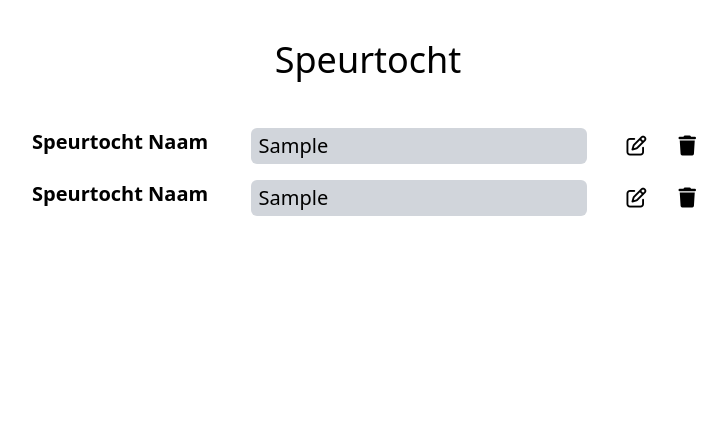
After one commit to yusufkemal1001/Speurtocht, a PHP site: page /edit.speurtocht.php?id=1 in a window 1280 px wide. The commit adds this page. Shown: the top 439 px of the page, without its empty margins (272-999 px from the left). Run offline with PHP 8.4, Linux system fonts and the light colour scheme; the visitor is signed in with stand-in values (Sample User, id 1); tables that the repository leaves empty or names only in its code hold one stand-in row (values such as "Sample post"); some libraries are stand-ins or nearby versions.

Commit message:
admin panel speurtocht toevoegen

```diff
--- /dev/null
+++ b/dbcon.php
@@ -0,0 +1,13 @@
+<?php
+$servername = "localhost";
+$username = "root";
+$password = "root";
+$dbname = "speurtocht";
+
+// Create connection
+$conn = new mysqli($servername, $username, $password, $dbname);
+// Check connection
+if ($conn->connect_error) {
+    die("Connection failed: " . $conn->connect_error);
+}
+?>
--- a/dist/output.css
+++ b/dist/output.css
@@ -551,16 +551,189 @@ video {
   --tw-backdrop-sepia:  ;
 }
 
+.float-right {
+  float: right;
+}
+
+.m-auto {
+  margin: auto;
+}
+
+.m-2 {
+  margin: 0.5rem;
+}
+
+.m-5 {
+  margin: 1.25rem;
+}
+
 .mr-2 {
   margin-right: 0.5rem;
+}
+
+.mb-5 {
+  margin-bottom: 1.25rem;
+}
+
+.mt-5 {
+  margin-top: 1.25rem;
 }
 
 .flex {
   display: flex;
 }
 
+.grid {
+  display: grid;
+}
+
+.hidden {
+  display: none;
+}
+
+.h-48 {
+  height: 12rem;
+}
+
+.max-h-80 {
+  max-height: 20rem;
+}
+
+.max-h-full {
+  max-height: 100%;
+}
+
+.max-h-screen {
+  max-height: 100vh;
+}
+
+.w-3\/4 {
+  width: 75%;
+}
+
+.w-2\/5 {
+  width: 40%;
+}
+
+.w-3\/5 {
+  width: 60%;
+}
+
+.w-2\/4 {
+  width: 50%;
+}
+
+.w-full {
+  width: 100%;
+}
+
+.w-4\/5 {
+  width: 80%;
+}
+
+.w-3\/6 {
+  width: 50%;
+}
+
+.max-w-full {
+  max-width: 100%;
+}
+
+.grid-cols-2 {
+  grid-template-columns: repeat(2, minmax(0, 1fr));
+}
+
 .items-center {
   align-items: center;
+}
+
+.justify-center {
+  justify-content: center;
+}
+
+.justify-between {
+  justify-content: space-between;
+}
+
+.justify-evenly {
+  justify-content: space-evenly;
+}
+
+.overflow-scroll {
+  overflow: scroll;
+}
+
+.rounded-md {
+  border-radius: 0.375rem;
+}
+
+.bg-white {
+  --tw-bg-opacity: 1;
+  background-color: rgb(255 255 255 / var(--tw-bg-opacity));
+}
+
+.bg-red-400 {
+  --tw-bg-opacity: 1;
+  background-color: rgb(248 113 113 / var(--tw-bg-opacity));
+}
+
+.bg-gray-300 {
+  --tw-bg-opacity: 1;
+  background-color: rgb(209 213 219 / var(--tw-bg-opacity));
+}
+
+.bg-green-400 {
+  --tw-bg-opacity: 1;
+  background-color: rgb(74 222 128 / var(--tw-bg-opacity));
+}
+
+.bg-slate-500 {
+  --tw-bg-opacity: 1;
+  background-color: rgb(100 116 139 / var(--tw-bg-opacity));
+}
+
+.p-5 {
+  padding: 1.25rem;
+}
+
+.p-2 {
+  padding: 0.5rem;
+}
+
+.p-1 {
+  padding: 0.25rem;
+}
+
+.pl-2 {
+  padding-left: 0.5rem;
+}
+
+.pr-2 {
+  padding-right: 0.5rem;
+}
+
+.text-center {
+  text-align: center;
+}
+
+.text-2xl {
+  font-size: 1.5rem;
+  line-height: 2rem;
+}
+
+.text-4xl {
+  font-size: 2.25rem;
+  line-height: 2.5rem;
+}
+
+.text-xl {
+  font-size: 1.25rem;
+  line-height: 1.75rem;
+}
+
+.text-xs {
+  font-size: 0.75rem;
+  line-height: 1rem;
 }
 
 .text-white {
@@ -568,184 +741,6 @@ video {
   color: rgb(255 255 255 / var(--tw-text-opacity));
 }
 
-*,
-*:before,
-*:after{
-  padding: 0;
-  margin: 0;
-  box-sizing: border-box;
-}
-
-body{
-  background-color: #32292F;
-}
-
-.background{
-  width: 430px;
-  height: 520px;
-  position: absolute;
-  transform: translate(-50%,-50%);
-  left: 50%;
-  top: 50%;
-}
-
-.background .shape{
-  height: 200px;
-  width: 200px;
-  position: absolute;
-  border-radius: 50%;
-}
-
-.shape:first-child{
-  background: linear-gradient(
-            #1845ad,
-            #23a2f6
-    );
-  left: -80px;
-  top: -80px;
-}
-
-.shape:last-child{
-  background: linear-gradient(
-            to right,
-            #ff512f,
-            #f09819
-    );
-  right: -30px;
-  bottom: -80px;
-}
-
-form{
-  height: 520px;
-  width: 400px;
-  background-color: #705D56;
-  position: absolute;
-  transform: translate(-50%,-50%);
-  top: 50%;
-  left: 50%;
-  border-radius: 10px;
-  -webkit-backdrop-filter: blur(10px);
-          backdrop-filter: blur(10px);
-  border: 2px solid rgba(255,255,255,0.1);
-  box-shadow: 0 0 40px rgba(8,7,16,0.6);
-  padding: 50px 35px;
-}
-
-.form1{
-  height: 720px;
-  width: 400px;
-  background-color: #705D56;
-  position: absolute;
-  transform: translate(-50%,-50%);
-  top: 50%;
-  left: 50%;
-  border-radius: 10px;
-  -webkit-backdrop-filter: blur(10px);
-          backdrop-filter: blur(10px);
-  border: 2px solid rgba(255,255,255,0.1);
-  box-shadow: 0 0 40px rgba(8,7,16,0.6);
-  padding: 50px 35px;
-}
-
-form *{
-  font-family: 'Poppins',sans-serif;
-  color: #ffffff;
-  letter-spacing: 0.5px;
-  outline: none;
-  border: none;
-}
-
-form h3{
-  font-size: 32px;
-  font-weight: 500;
-  line-height: 42px;
-  text-align: center;
-}
-
-label{
-  display: block;
-  margin-top: 30px;
-  font-size: 16px;
-  font-weight: 500;
-}
-
-input{
-  display: block;
-  height: 50px;
-  width: 100%;
-  background-color: rgba(255,255,255,0.07);
-  border-radius: 3px;
-  padding: 0 10px;
-  margin-top: 8px;
-  font-size: 14px;
-  font-weight: 300;
-}
-
-::-moz-placeholder{
-  color: #e5e5e5;
-}
-
-::placeholder{
-  color: #e5e5e5;
-}
-
-button{
-  margin-top: 50px;
-  width: 100%;
-  background-color: #70ABAF;
-  color: #080710;
-  padding: 15px 0;
-  font-size: 18px;
-  font-weight: 600;
-  border-radius: 5px;
-  cursor: pointer;
-}
-
-.social{
-  margin-top: 30px;
-  display: flex;
-}
-
-.social div{
-  background: red;
-  width: 150px;
-  border-radius: 3px;
-  padding: 5px 10px 10px 5px;
-  background-color: rgba(255,255,255,0.27);
-  color: #eaf0fb;
-  text-align: center;
-}
-
-.social div:hover{
-  background-color: rgba(255,255,255,0.47);
-}
-
-.social .fb{
-  margin-left: 25px;
-}
-
-.social i{
-  margin-right: 4px;
-}
-
-.form link {
-  text-align: center;
-  margin: 10px 0;
-  font-size: 17px;
-}
-
-.form link a{
-  color: #333;
-}
-
-.form link a:hover {
-  text-decoration: underline;
-}
-
-.button-create {
-  color: green;
-}
-
 .hover\:text-gray-600:hover {
   --tw-text-opacity: 1;
   color: rgb(75 85 99 / var(--tw-text-opacity));
--- /dev/null
+++ b/edit.speurtocht.php
@@ -0,0 +1,90 @@
+<?php
+include 'dbcon.php';
+require 'login.class.php';
+
+//require 'db.php';
+
+$select = new Select();
+
+if (isset($_SESSION["id"])){
+    $user = $select->selectUserById($_SESSION["id"]);
+}else{
+    header("location: index.php");
+}
+
+if(isset($_GET['id'])){
+
+    $id = (int)$_GET['id'];
+
+    $query_fetch = mysqli_query($conn,"SELECT * FROM speurtochten WHERE id = $id");
+
+    while($row = mysqli_fetch_array($query_fetch)){ ?>
+        <!doctype html>
+        <html lang="en">
+        <head>
+            <meta charset="UTF-8">
+            <meta name="viewport"
+                  content="width=device-width, user-scalable=no, initial-scale=1.0, maximum-scale=1.0, minimum-scale=1.0">
+            <meta http-equiv="X-UA-Compatible" content="ie=edge">
+            <script src="https://kit.fontawesome.com/a5e31d35c1.js" crossorigin="anonymous"></script>
+            <link rel="stylesheet" href="font-awesome-4.7.0/css/font-awesome.min.css">
+            <link href="/dist/output.css" rel="stylesheet">
+            <title>Document</title>
+        </head>
+        <body>
+        <div class="flex">
+
+        <div class="m-auto w-3/5 p-5 rounded-md max-h-screen " >
+            <div class=" rounded-md" style="min-height: 400px;">
+                <div class="text-4xl text-center  p-5 ">
+                    Speurtocht
+                </div>
+                <div class="w-full overflow-scroll max-h-screen ">
+                    <div class="w-4/4 rounded-md min-h-60  bg-white  items-center m-auto p-5 mb-5">
+                        <div class="max-w-full">
+                            <div class="w-5/5 max-h-full">
+                                <div class="text-xl ">
+                                    <form action="" method="get">
+                                        <input type="hidden" name="sid" value="<?= $row["id"]; ?>" />
+                                        <div class="flex p-2 justify-between">
+                                            <b><label>Speurtocht Naam</label></b>&nbsp;&nbsp;
+                                            <input type="text" class="bg-gray-300 rounded-md w-3/6 pl-2" value="<?php echo $row['naam'];?>" name="naam" required /><br>
+                                            <a href="update.speurtocht.php"><i class="fa-regular fa-pen-to-square m-2"></i></a>
+                                            <a href=""><i class="fa-solid fa-trash m-2"></i></a>
+                                        </div>
+                                    </form>
+                                </div>
+
+                                <div class="text-xl ">
+                                    <form action="update.group.php" method="get">
+                                        <input type="hidden" name="id" value="<?= $row["id"]; ?>" />
+                                        <div class="flex p-2 justify-between">
+                                            <b><label>Speurtocht Naam</label></b>&nbsp;&nbsp;
+                                            <input type="text" class="bg-gray-300 rounded-md w-3/6 pl-2" value="<?php echo $row['naam'];?>" name="name" required /><br>
+                                            <a href=""><i class="fa-regular fa-pen-to-square m-2"></i></a>
+                                            <a href=""><i class="fa-solid fa-trash m-2"></i></a>
+                                        </div>
+                                    </form>
+                                </div>
+                            </div>
+                        </div>
+                    </div>
+                </div>
+            </div>
+        </div>
+        </div>
+        </body>
+        </html>
+
+<?php
+    } // while loop brace
+
+} // isset brace
+
+else{
+    echo "It is not set.";
+}
+
+
+
+?>
--- a/index.php
+++ b/index.php
@@ -1,7 +1,7 @@
 <?php
 //require 'db.php';
 require 'login.class.php';
-if (isset($_SESSION['ID'])){
+if (isset($_SESSION['id'])){
     header("Location:dashboard.php");
 }
 
@@ -13,7 +13,7 @@ if (isset($_POST["submit"])){
 
     if ($result == 1){
         $_SESSION['login']=true;
-        $_SESSION['ID']=$login->idUser();
+        $_SESSION['id']=$login->idUser();
         header("Location:dashboard.php");
     }elseif ($result == 10){
         echo
@@ -42,7 +42,7 @@ if (isset($_POST["submit"])){
 <body>
 <form action="" method="post">
     <h3>Login Here</h3>
-    <div class="text-m"><a href="logout.php" class="flex  text-white items-center hover:text-gray-600"><i class="fa fa-sign-in mr-2" aria-hidden="true"></i>Uitloggen</a></div>
+
 <div class="field input">
     <label for="username">Email</label>
     <input type="text" name="email" placeholder="Enter email" id="email">
--- a/login.class.php
+++ b/login.class.php
@@ -14,7 +14,7 @@ class login extends Dbh{
 
         if ($result->num_rows > 0){
             if ($password==$row["password"]){
-                $this->ID=$row["ID"];
+                $this->id=$row["id"];
                 return 1;
             }
             else{
@@ -26,12 +26,12 @@ class login extends Dbh{
         }
     }
     public function idUser(){
-        return $this->ID;
+        return $this->id;
     }
 }
 class Select extends Dbh{
     public function selectUserById($id){
-        $result = mysqli_query($this->conn, "SELECT * FROM users WHERE ID='$id'");
+        $result = mysqli_query($this->conn, "SELECT * FROM users WHERE id='$id'");
         return mysqli_fetch_assoc($result);
     }
 }
--- a/tailwind.config.js
+++ b/tailwind.config.js
@@ -1,6 +1,6 @@
 /** @type {import('tailwindcss').Config} */
 module.exports = {
-  content: ["*.{html,js,php}"],
+  content: ["./*.{html,js,php}"],
   theme: {
     extend: {},
   },
```
Also changed, not shown: add.group.php (deleted, +0 -24 lines), add.speurtocht.php (added, +24 -0 lines), dashboard.php (+14 -7 lines), edit.group.php (deleted, +0 -121 lines), show.speurtocht.php (added, +35 -0 lines), update.speurtocht.php (added, +16 -0 lines), src/input.css (renamed from input.css).
